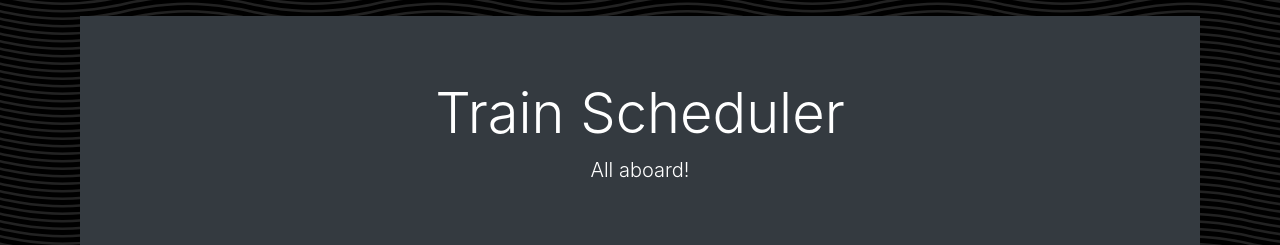
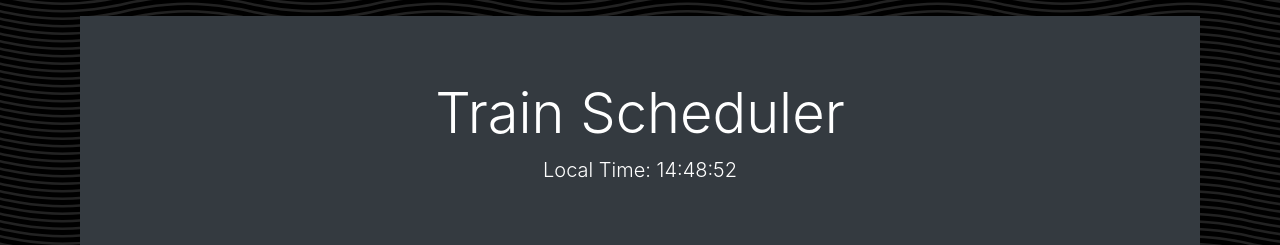
Before and after one commit to jacobwilder/Train-Scheduler, a plain HTML site: page index.html in a window 1280 px wide. Shown: the top 245 px of the page. Drawn offline with nearby package versions, Linux system fonts and the light colour scheme; no server answers.

Commit message:
Added comments/ Updated subtitle to display realtime clock

```diff
--- a/assets/javascript/logic.js
+++ b/assets/javascript/logic.js
@@ -1,4 +1,7 @@
 $(document).ready(function () {
+
+    // Calls local time function
+    displayTime();
 
     // Firebase initialization
     const config = {
@@ -62,6 +65,7 @@ $(document).ready(function () {
         var currentTime = moment();
         console.log("CURRENT TIME: " + moment(currentTime).format("hh:mm"));
 
+
         var difference = moment().diff(moment(firstTimeConverted), "minutes");
         console.log("DIFFERENCE IN TIME: " + difference);
 
@@ -82,7 +86,6 @@ $(document).ready(function () {
             " </td><td id='time-display'> " + moment(nextTrain).format("hh:mm") +
             " </td> +<td id='arrival'>" + tMinus + "</tr>");
 
-
     }, function (errorObject) {
 
         // Logs errors if any are detected
@@ -101,4 +104,11 @@ $(document).ready(function () {
         nextTrain = moment().add(tMinus, "minutes");
 
     });
+
+    // Function for displaying local time as jumbotron subtitle
+    function displayTime() {
+        var time = moment().format('HH:mm:ss');
+        $(".lead").html("Local Time: " + time);
+        setTimeout(displayTime, 1000);
+    }
 })
--- a/index.html
+++ b/index.html
@@ -16,7 +16,7 @@
         <div class="jumbotron jumbotron-fluid">
             <div class="container">
                 <h1 class="display-4">Train Scheduler</h1>
-                <p class="lead">All aboard!</p>
+                <p class="lead"></p>
             </div>
         </div>
         <div class="card text-white bg-dark mb-3">
```
